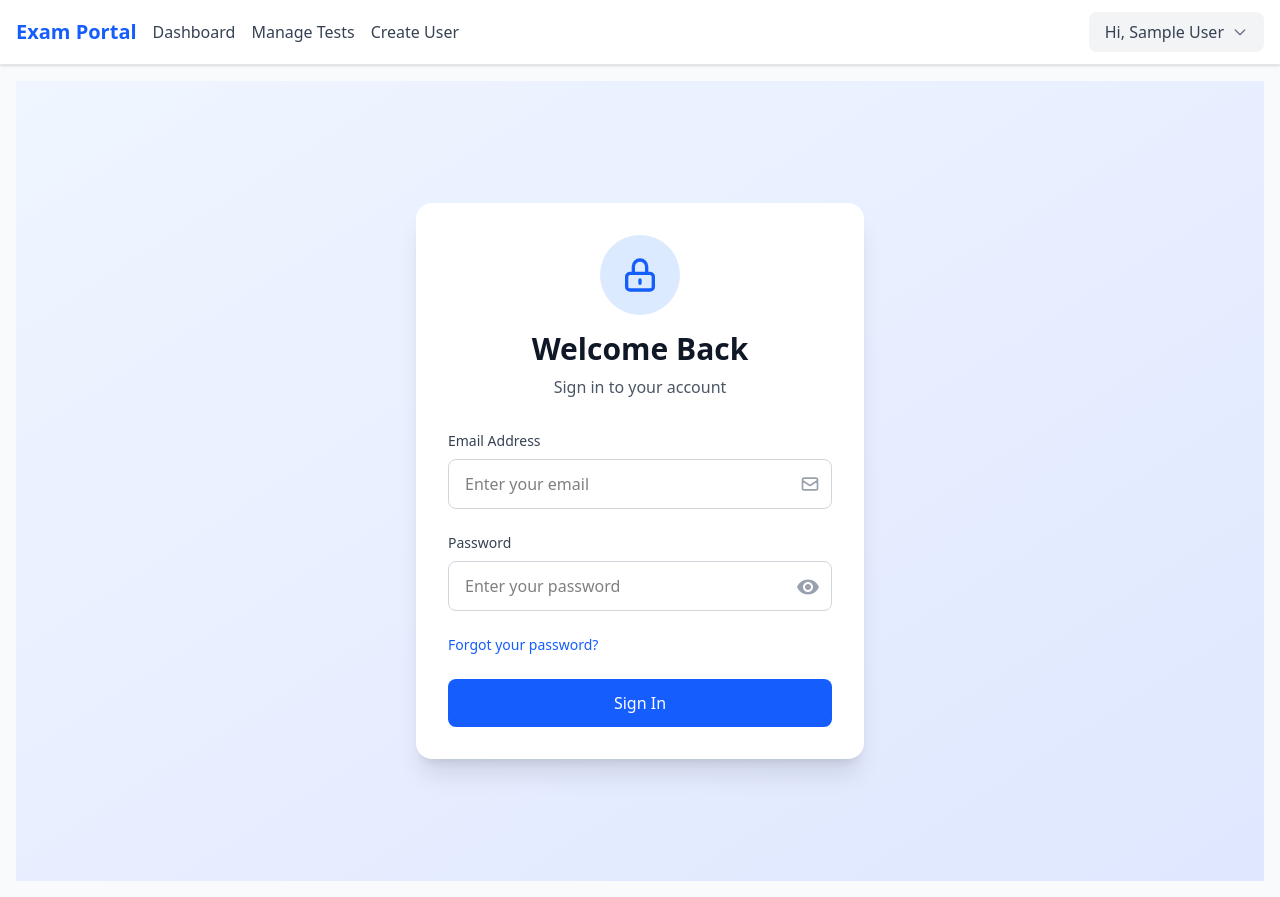
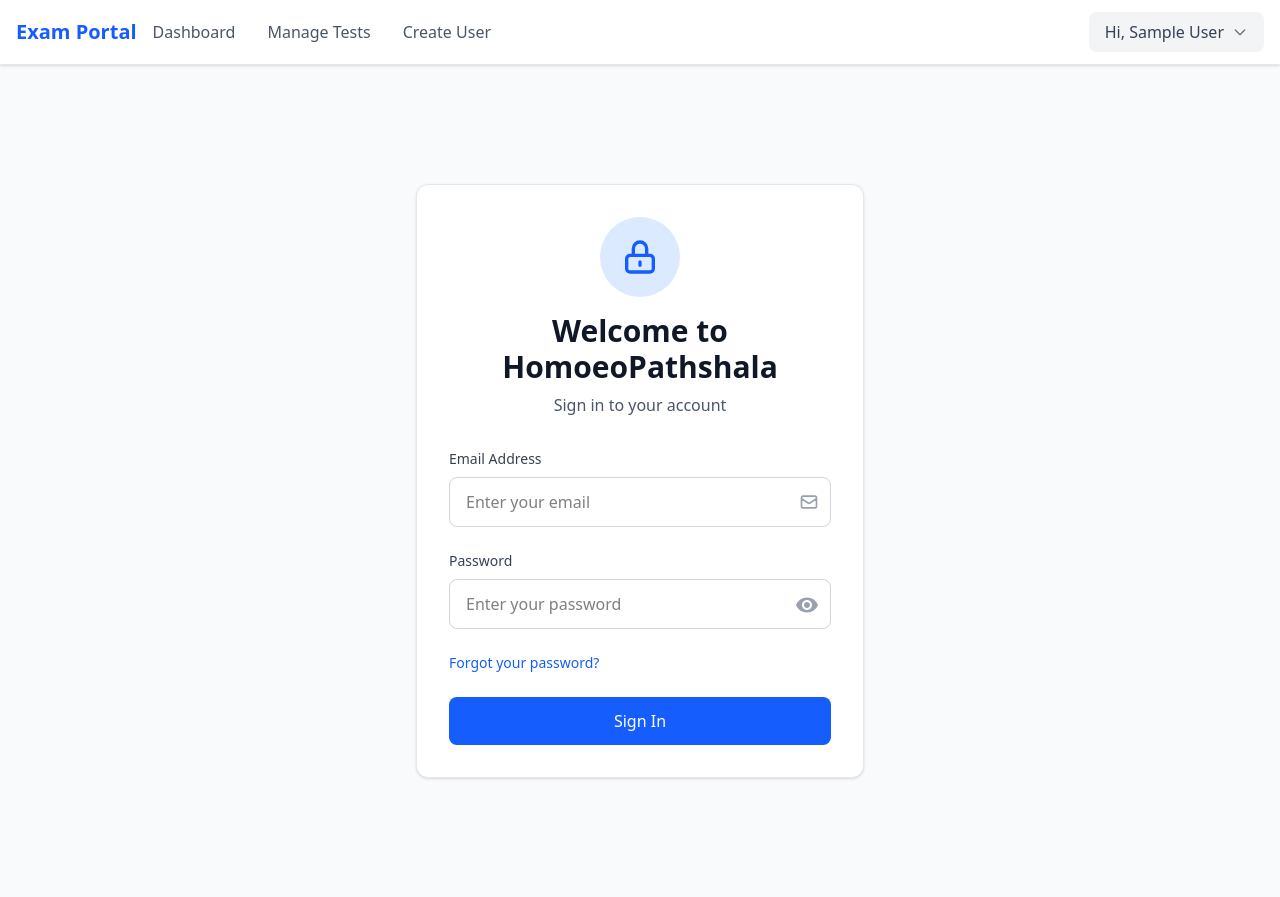
Before and after one commit to MdZakiAfzal/Test-App-Frontend, a React (Vite) app: page /login in a window 1280 px wide. Built offline with nearby package versions, Linux system fonts and the light colour scheme; no server answers; sample sign-in values are in the browser's storage.

Commit message:
Editted the login page

```diff
--- a/src/components/Navbar.jsx
+++ b/src/components/Navbar.jsx
@@ -1,11 +1,12 @@
 import { useState } from 'react';
-import { Link } from 'react-router-dom';
+import { Link, useLocation } from 'react-router-dom';
 import { useAuth } from '../context/AuthContext';
 import ProfileDropdown from './ProfileDropdown';
 
 function Navbar() {
   const { user, logout } = useAuth();
   const [menuOpen, setMenuOpen] = useState(false);
+  const location = useLocation();
 
   const getDashboardLink = () => {
     if (!user) return '/';
@@ -13,6 +14,25 @@ function Navbar() {
   };
 
   const closeMenu = () => setMenuOpen(false);
+
+  // Helper to check if a link is active
+  const isActiveLink = (path, exact = false) => {
+    if (exact) {
+      return location.pathname === path;
+    }
+    return location.pathname.startsWith(path);
+  };
+
+  // Helper function to get text classes based on active state
+  const getTextClasses = (path, exact = false) => {
+    const baseClasses = "font-medium transition-all duration-200 relative";
+    const activeClasses = "text-gray-900 font-semibold";
+    const inactiveClasses = "text-gray-600 hover:text-gray-900";
+
+    const isActive = isActiveLink(path, exact);
+
+    return `${baseClasses} ${isActive ? activeClasses : inactiveClasses}`;
+  };
 
   // helper for mobile logout: close menu then logout
   const handleMobileLogout = () => {
@@ -59,20 +79,26 @@ function Navbar() {
 
           {/* Desktop links */}
           {user && (
-            <div className="hidden md:flex items-center space-x-4">
+            <div className="hidden md:flex items-center space-x-8">
               <Link
                 to="/"
-                className="text-gray-700 hover:text-blue-600 font-medium transition-colors duration-200"
+                className={getTextClasses('/', true)}
               >
                 Dashboard
+                {isActiveLink('/', true) && (
+                  <span className="absolute bottom-0 left-0 w-full h-0.5 bg-blue-600 transform translate-y-3"></span>
+                )}
               </Link>
 
               {user.role === 'student' && (
                 <Link
                   to="/attempts/past"
-                  className="text-gray-700 hover:text-blue-600 font-medium transition-colors duration-200"
+                  className={getTextClasses('/attempts')}
                 >
                   Past Attempts
+                  {isActiveLink('/attempts') && (
+                    <span className="absolute bottom-0 left-0 w-full h-0.5 bg-blue-600 transform translate-y-3"></span>
+                  )}
                 </Link>
               )}
 
@@ -80,15 +106,21 @@ function Navbar() {
                 <>
                   <Link
                     to="/teacher/manage-tests"
-                    className="text-gray-700 hover:text-blue-600 font-medium transition-colors duration-200"
+                    className={getTextClasses('/teacher/manage-tests')}
                   >
                     Manage Tests
+                    {isActiveLink('/teacher/manage-tests') && (
+                      <span className="absolute bottom-0 left-0 w-full h-0.5 bg-blue-600 transform translate-y-3"></span>
+                    )}
                   </Link>
                   <Link
                     to="/teacher/create-user"
-                    className="text-gray-700 hover:text-blue-600 font-medium transition-colors duration-200"
+                    className={getTextClasses('/teacher/create-user')}
                   >
                     Create User
+                    {isActiveLink('/teacher/create-user') && (
+                      <span className="absolute bottom-0 left-0 w-full h-0.5 bg-blue-600 transform translate-y-3"></span>
+                    )}
                   </Link>
                 </>
               )}
@@ -118,25 +150,31 @@ function Navbar() {
 
       {/* Mobile Menu (push-down) */}
       <div className={`md:hidden mt-2 px-4 ${menuOpen ? 'block' : 'hidden'}`}>
-        <div className="bg-white border border-gray-200 rounded-lg shadow-sm p-3 space-y-2">
+        <div className="bg-white border border-gray-200 rounded-lg shadow-sm p-4 space-y-3">
           {/* If user is logged in, show their links */}
           {user ? (
             <>
               <Link
                 to="/"
                 onClick={closeMenu}
-                className="block text-gray-700 hover:text-blue-600 font-medium transition-colors duration-200"
+                className={`block py-2 pl-3 relative ${getTextClasses('/', true)}`}
               >
                 Dashboard
+                {isActiveLink('/', true) && (
+                  <span className="absolute left-0 top-1/2 w-1 h-6 bg-blue-600 transform -translate-y-1/2"></span>
+                )}
               </Link>
 
               {user.role === 'student' && (
                 <Link
                   to="/attempts/past"
                   onClick={closeMenu}
-                  className="block text-gray-700 hover:text-blue-600 font-medium transition-colors duration-200"
+                  className={`block py-2 pl-3 relative ${getTextClasses('/attempts')}`}
                 >
                   Past Attempts
+                  {isActiveLink('/attempts') && (
+                    <span className="absolute left-0 top-1/2 w-1 h-6 bg-blue-600 transform -translate-y-1/2"></span>
+                  )}
                 </Link>
               )}
 
@@ -145,16 +183,22 @@ function Navbar() {
                   <Link
                     to="/teacher/manage-tests"
                     onClick={closeMenu}
-                    className="block text-gray-700 hover:text-blue-600 font-medium transition-colors duration-200"
+                    className={`block py-2 pl-3 relative ${getTextClasses('/teacher/manage-tests')}`}
                   >
                     Manage Tests
+                    {isActiveLink('/teacher/manage-tests') && (
+                      <span className="absolute left-0 top-1/2 w-1 h-6 bg-blue-600 transform -translate-y-1/2"></span>
+                    )}
                   </Link>
                   <Link
                     to="/teacher/create-user"
                     onClick={closeMenu}
-                    className="block text-gray-700 hover:text-blue-600 font-medium transition-colors duration-200"
+                    className={`block py-2 pl-3 relative ${getTextClasses('/teacher/create-user')}`}
                   >
                     Create User
+                    {isActiveLink('/teacher/create-user') && (
+                      <span className="absolute left-0 top-1/2 w-1 h-6 bg-blue-600 transform -translate-y-1/2"></span>
+                    )}
                   </Link>
                 </>
               )}
@@ -164,7 +208,7 @@ function Navbar() {
             <Link
               to="/login"
               onClick={closeMenu}
-              className="block bg-blue-600 hover:bg-blue-700 text-white text-center font-medium py-2 px-4 rounded-lg transition-colors duration-200"
+              className="block bg-blue-600 hover:bg-blue-700 text-white text-center font-medium py-3 px-4 rounded-lg transition-colors duration-200"
             >
               Login
             </Link>
--- a/src/pages/LoginPage.jsx
+++ b/src/pages/LoginPage.jsx
@@ -38,15 +38,15 @@ function LoginPage() {
   };
 
   return (
-    <div className="min-h-screen bg-gradient-to-br from-blue-50 to-indigo-100 flex items-center justify-center py-12 px-4 sm:px-6 lg:px-8">
-      <div className="max-w-md w-full bg-white rounded-2xl shadow-xl p-8">
+    <div className="min-h-screen bg-gray-50 flex items-center justify-center py-12 px-4 sm:px-6 lg:px-8">
+      <div className="max-w-md w-full bg-white rounded-xl shadow-sm border border-gray-200 p-8">
         <div className="text-center mb-8">
           <div className="mx-auto w-20 h-20 bg-blue-100 rounded-full flex items-center justify-center mb-4">
             <svg className="w-10 h-10 text-blue-600" fill="none" stroke="currentColor" viewBox="0 0 24 24">
               <path strokeLinecap="round" strokeLinejoin="round" strokeWidth={2} d="M12 15v2m-6 4h12a2 2 0 002-2v-6a2 2 0 00-2-2H6a2 2 0 00-2 2v6a2 2 0 002 2zm10-10V7a4 4 0 00-8 0v4h8z" />
             </svg>
           </div>
-          <h2 className="text-3xl font-bold text-gray-900">Welcome Back</h2>
+          <h2 className="text-3xl font-bold text-gray-900">Welcome to HomoeoPathshala</h2>
           <p className="text-gray-600 mt-2">Sign in to your account</p>
         </div>
 
```
